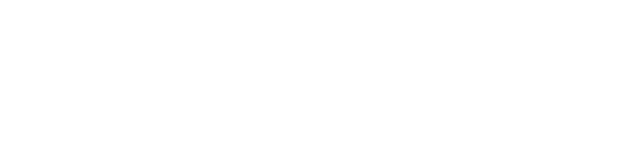
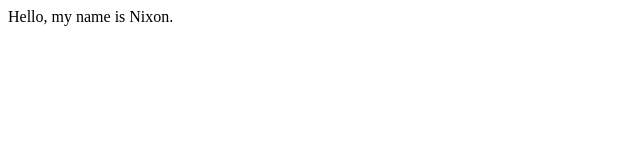
Before and after one commit to NixonSiow/portfolio-project, a website: page index.html in a window 1280 px wide. Shown: the whole page, without its empty margins (0-640 px from the left). Drawn offline with Linux system fonts and the light colour scheme.

Commit message:
Add intro text

```diff
--- a/index.html
+++ b/index.html
@@ -8,6 +8,7 @@
   </head>
 
   <body>
+    Hello, my name is Nixon.
     <script src="script.js"></script>
   </body>
 </html>
```
